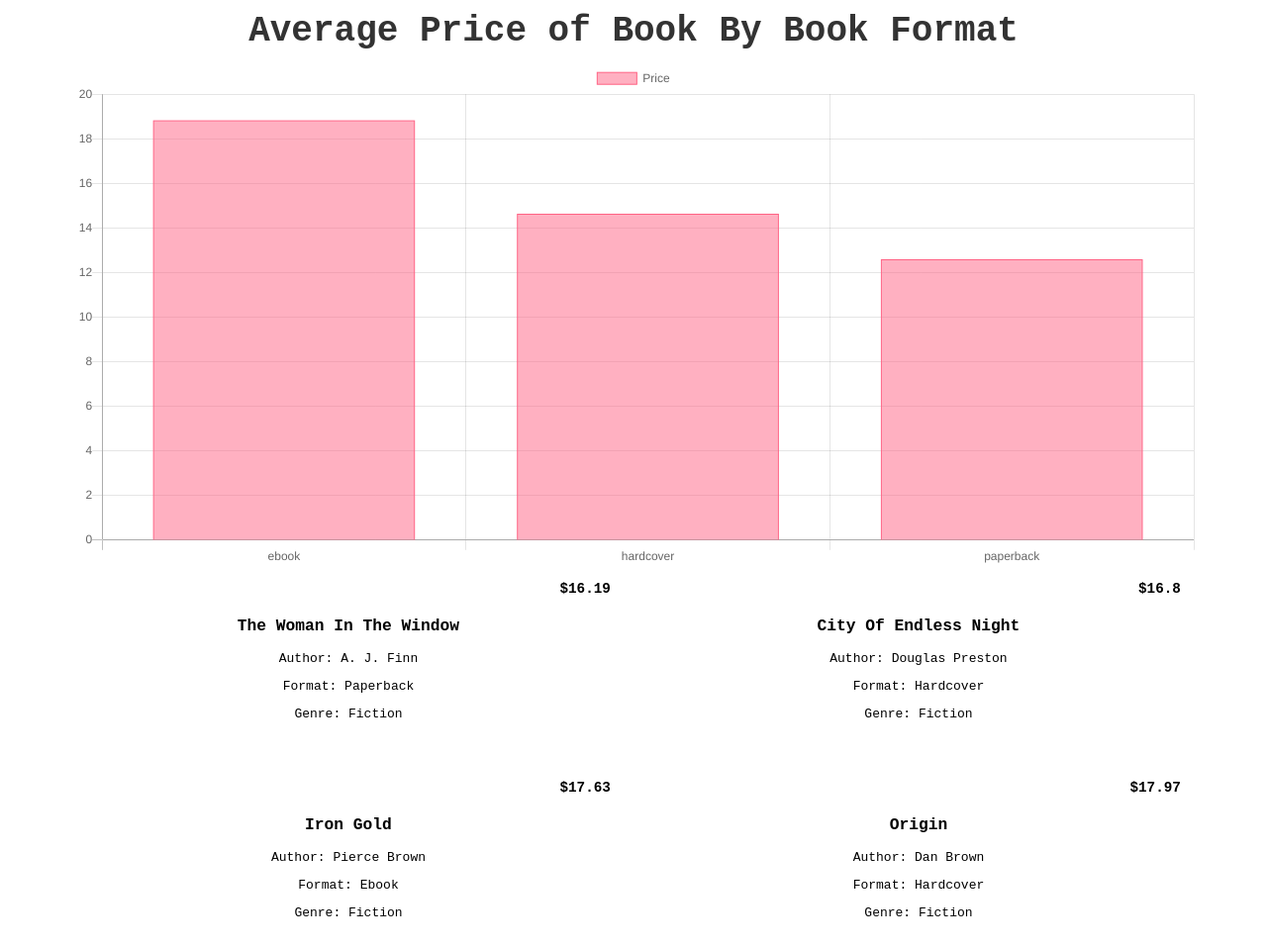
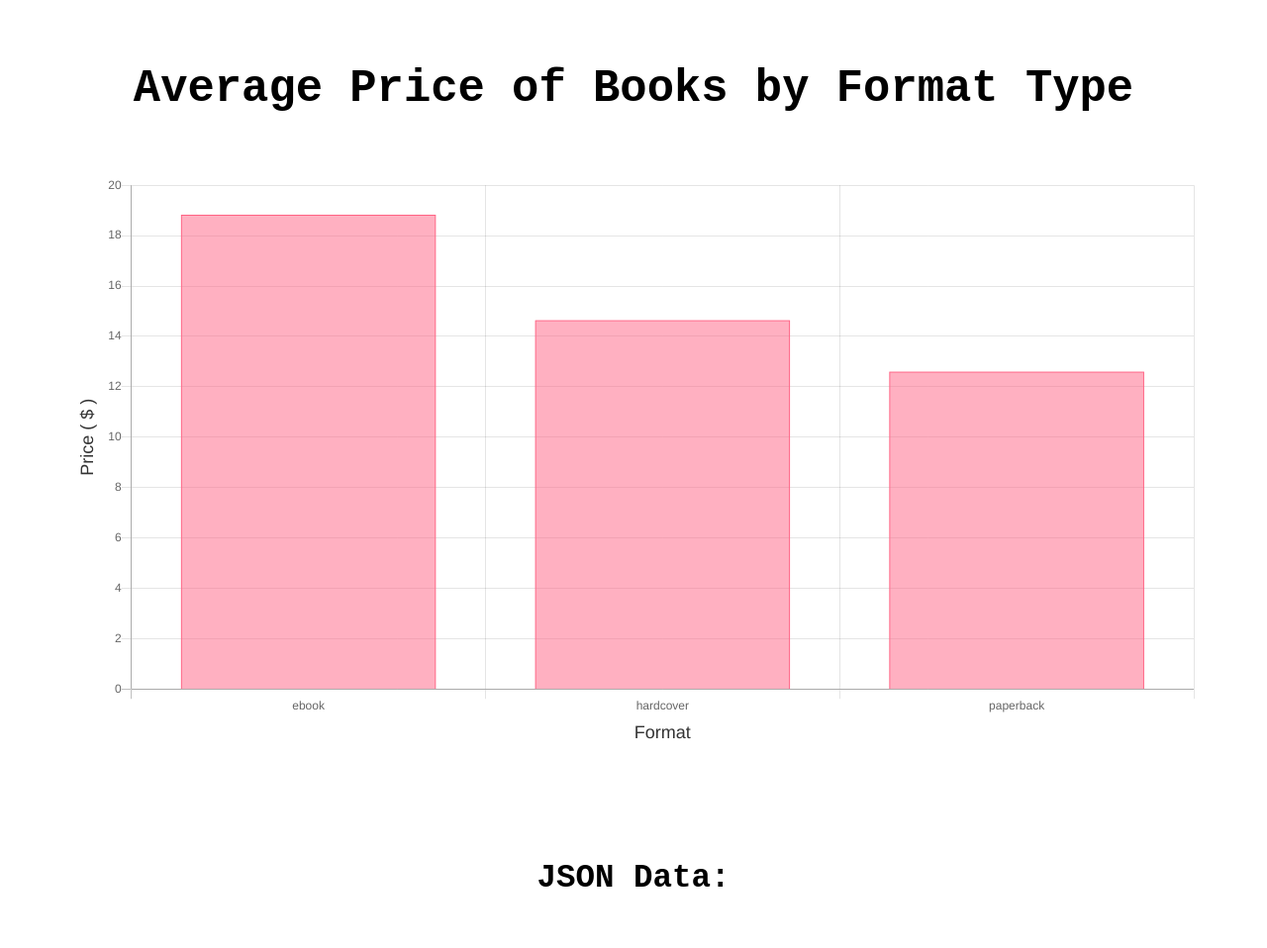
Before and after one commit to ConnorMiller21/LabOneChartJS, a plain HTML site: page index.html in a window 1280 px wide. Shown: the top 958 px of the page at 99% size. Drawn offline with nearby package versions, Linux system fonts and the light colour scheme.

Commit message:
minor code and file structure changes

```diff
--- a/css/style.css
+++ b/css/style.css
@@ -4,20 +4,47 @@
 
 body {
    margin: 0;
-   height: 100vh;
-   width: 100vw;
-   display: flex;
-   align-items: center;
-   justify-content: center;
    font-family: monospace;
 }
 
-#chart-container {
+header {
+   width: 100%;
+   text-align: center;
+   margin: 5% 0;
+   font-size: 1.75em
+}
+
+main {
    width: 90%;
    margin: auto;
+}
+
+.section-title {
+   text-align: center;
+   font-size: 2.5em;
+   margin-bottom: 5%;
+}
+
+.container {
+   padding-bottom: 7.5%;
+}
+
+.container:last-of-type {
+   padding-bottom: 0;
+}
+
+#chart-container {
    display: flex;
-   flex-direction: row;
    flex-wrap: wrap;
+   justify-content: center;
+   align-content: center;
+}
+
+#data-container {
+   display: flex;
+   flex-wrap: wrap;
+   justify-content: center;
+   align-content: center;
 }
 
 .title {}
@@ -26,24 +53,22 @@ body {
    width: 46%;
    margin: 2%;
    padding: 1%;
-   text-align: center;
    text-transform: capitalize;
    position: relative;
 }
 
 .book-title {
-   font-size: 1.25em;
+   font-size: 1.5em;
    position: relative;
-   margin-top: 2.5%;;
+   margin-top: 2.5%;
+   ;
 }
 
 .price {
    font-size: 1.1em;
-   position: absolute;
    margin: 0;
    font-weight: bold;
-   top: -7.5%;
-   right: 0;
+
 }
 
 .author {}
--- a/index.html
+++ b/index.html
@@ -16,10 +16,22 @@
 
       <header>
 
+         <h1>Average Price of Books by Format Type</h1>
+
       </header>
 
-      <main id="chart-container">
-         <canvas id="myChart"></canvas>
+      <main>
+
+         <div id="chart-container" class="container">
+            <canvas id="myChart"></canvas>
+         </div>
+         <div class="container">
+            <h2 class="section-title">JSON Data:</h2>
+            <div id="data-container">
+
+            </div>
+         </div>
+
       </main>
 
       <footer>
--- a/js/chart.js
+++ b/js/chart.js
@@ -7,7 +7,7 @@ function displayfileData(allData) {
       let format = book.format;
       let genre = book.genre;
 
-      document.querySelector("#chart-container").innerHTML +=
+      document.querySelector("#data-container").innerHTML +=
       "<div class='book'>" +
       "<h3 class='book-title'>" + title + "</h3>" +
       "<p class='price'> $" + price + "</p>" +
@@ -44,7 +44,7 @@ function avePriceByFormat(allData) {
       }
    });
 
-   console.log(ebookArr, hardcoverArr, paperbackArr);
+   //console.log(ebookArr, hardcoverArr, paperbackArr);
 
    var aveEbookPrice = getArrayAverage(ebookArr);
    var aveHardcoverPrice = getArrayAverage(hardcoverArr);
@@ -91,8 +91,22 @@ function createChartToDOM(titleInfo, xLabelInfo, legendKeyLabel, dataInfo) {
          }],
          yAxes: [{
             display: true,
+            scaleLabel: {
+               display: true,
+               labelString: 'Price ( $ )',
+               fontSize: 18,
+               fontColor: "#333",
+            },
             ticks: {
                beginAtZero: true
+            }
+         }],
+         xAxes: [{
+            scaleLabel: {
+               display: true,
+               labelString: 'Format',
+               fontSize: 18,
+               fontColor: "#333",
             }
          }]
       },
@@ -109,14 +123,19 @@ function createChartToDOM(titleInfo, xLabelInfo, legendKeyLabel, dataInfo) {
              bottom: 0
          }
       },
+      /*
       title: {
          display: true,
          fontSize: 36,
          fontFamily: "monospace",
          fontColor: "#333",
          text: titleInfo,
+         bottom: 30
       },
-      legend: {}
+      */
+      legend: {
+         display: false,
+      }
    }
 
    // CREATES AND DISPLAYS CHARTJS OBJECt
--- a/js/index.js
+++ b/js/index.js
@@ -13,6 +13,8 @@ window.onload = function() {
 
          displayfileData(dataInFile);
          createChartToDOM(priceByFormatData.title, priceByFormatData.bookFormat, priceByFormatData.key, priceByFormatData.avePrice);
+         var objReturn = avePriceByKey(dataInFile, "format");
+         console.log(objReturn);
       }
    };
    xmlhttp.open("GET", "js/books.json", true);
```
